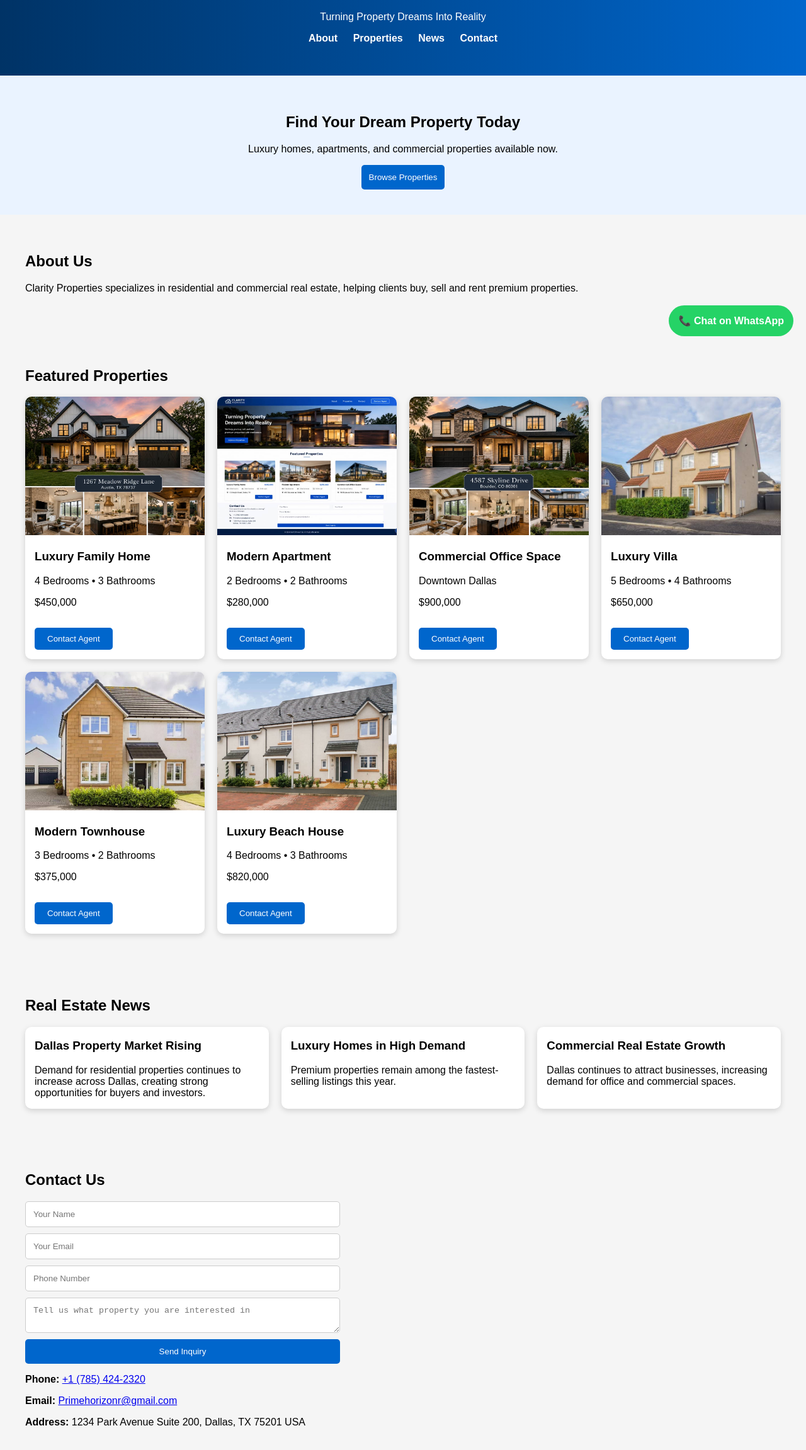
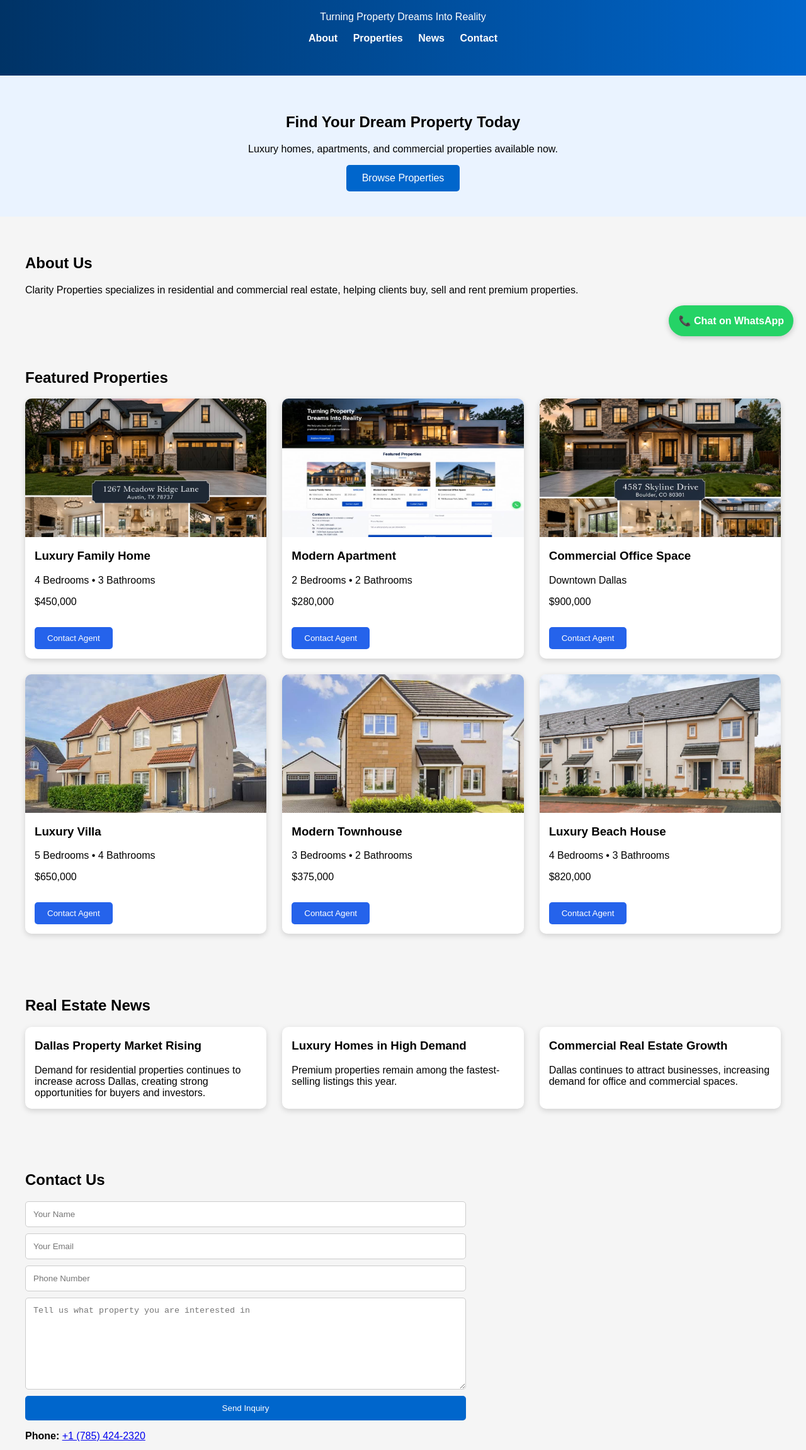
Before and after one commit to kevinjonathan4976-lgtm/Prime-horizon-realty, a plain HTML site: page index.html in a window 1280 px wide. Shown: the part 246-2549 px from the top of the page at 63% size. Drawn offline with Linux system fonts and the light colour scheme.

Commit message:
Update style.css

```diff
--- a/style.css
+++ b/style.css
@@ -1,3 +1,7 @@
+html{
+scroll-behavior:smooth;
+}
+
 body{
 font-family:Arial,sans-serif;
 margin:0;
@@ -33,6 +37,16 @@ padding:40px;
 text-align:center;
 }
 
+.hero button{
+background:#0066cc;
+padding:12px 25px;
+font-size:16px;
+}
+
+.hero button:hover{
+background:#004c99;
+}
+
 .search-box input{
 padding:10px;
 width:250px;
@@ -49,8 +63,8 @@ padding:40px;
 
 .property-grid{
 display:grid;
-grid-template-columns:repeat(auto-fit,minmax(280px,1fr));
-gap:20px;
+grid-template-columns:repeat(auto-fit,minmax(300px,1fr));
+gap:25px;
 }
 
 .property-card{
@@ -58,12 +72,18 @@ background:white;
 border-radius:10px;
 overflow:hidden;
 box-shadow:0 3px 10px rgba(0,0,0,.15);
+transition:0.3s;
+}
+
+.property-card:hover{
+transform:translateY(-5px);
 }
 
 .property-card img{
 width:100%;
 height:220px;
 object-fit:cover;
+display:block;
 }
 
 .property-card h3,
@@ -74,18 +94,24 @@ padding:0 15px;
 .property-card button{
 margin:15px;
 padding:10px 20px;
-background:#0066cc;
+background:#2563eb;
 color:white;
 border:none;
 border-radius:5px;
 cursor:pointer;
+transition:0.3s;
+}
+
+.property-card button:hover{
+background:#1d4ed8;
 }
 
 form{
 display:flex;
 flex-direction:column;
 gap:10px;
-max-width:500px;
+max-width:700px;
+width:100%;
 }
 
 input,
@@ -95,6 +121,11 @@ border:1px solid #ccc;
 border-radius:5px;
 }
 
+textarea{
+min-height:120px;
+resize:vertical;
+}
+
 button{
 background:#0066cc;
 color:white;
@@ -102,6 +133,10 @@ border:none;
 padding:12px;
 border-radius:5px;
 cursor:pointer;
+}
+
+button:hover{
+background:#004c99;
 }
 
 .whatsapp{
@@ -114,6 +149,7 @@ padding:15px;
 border-radius:50px;
 text-decoration:none;
 font-weight:bold;
+box-shadow:0 3px 10px rgba(0,0,0,.2);
 }
 
 footer{
@@ -125,8 +161,27 @@ margin-top:30px;
 }
 
 @media(max-width:768px){
+
+header{
+padding:30px 20px;
+}
+
+.hero{
+padding:30px 20px;
+}
+
+section{
+padding:30px 20px;
+}
+
 nav a{
 display:block;
 margin:10px 0;
 }
+
+.whatsapp{
+font-size:14px;
+padding:12px;
 }
+
+}
```
